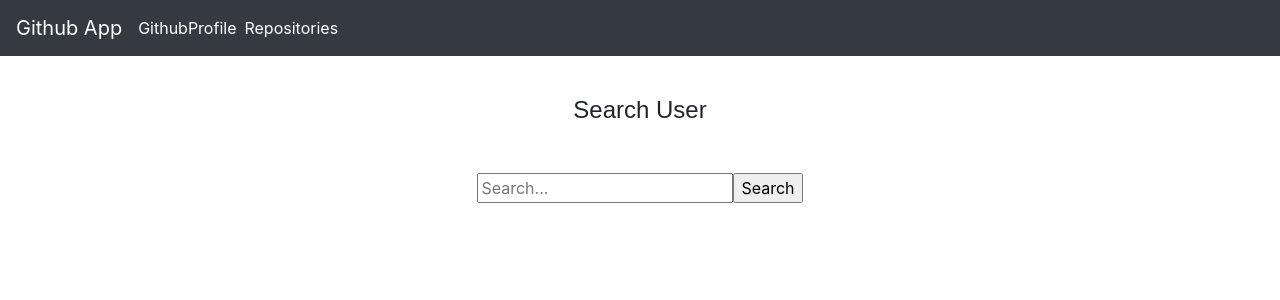
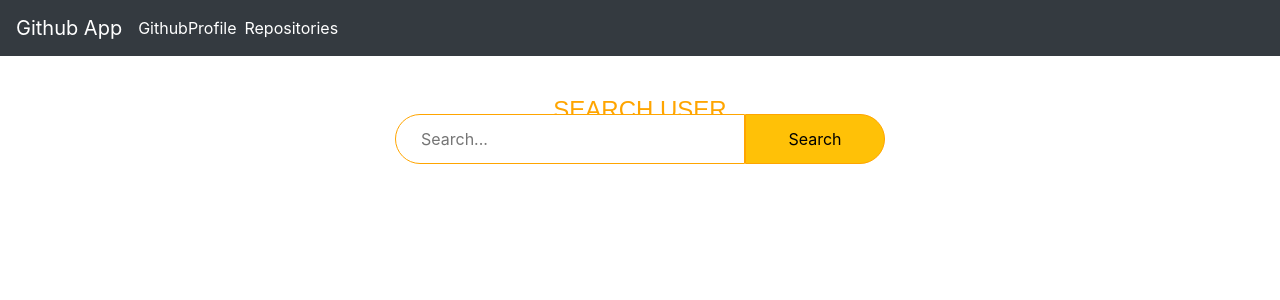
Before and after one commit to IreneMercy/Github, an Angular app: page / in a window 1280 px wide. Shown: the top 300 px of the page. Built offline with nearby package versions, Linux system fonts and the light colour scheme.

Commit message:
style submit button

```diff
--- a/src/app/search-form/search-form.component.css
+++ b/src/app/search-form/search-form.component.css
@@ -6,4 +6,43 @@ h4{
   margin: 0 0 10px;
   padding: 0;
   font-family: fantasy;
+  color: Orange;
+  text-transform: uppercase;
 }
+.box{
+  position: absolute;
+  top: 50%;
+  left: 50%;
+  width: 500px;
+
+  transform: translate(-50%, -50%);
+}
+input{
+  position: relative;
+  display: inline-block;
+  font-size:16px;
+  border-radius: 25px, 0,  0, 25px;
+  transition: .5s;
+
+}
+.text{
+  border-radius:25px 0 0 25px;
+  background: #fff;
+  width:350px;
+  height: 50px;
+  border: 1px solid Orange;
+  padding: 0 25px;
+  outline: none;
+}
+.submit{
+  position: relative;
+  border-radius:0 25px  25px 0;
+  width: 140px;
+  height: 50px;
+  border: 1px solid Orange;
+  outline: none;
+  background: #ffc107;
+
+
+
+}
--- a/src/app/search-form/search-form.component.html
+++ b/src/app/search-form/search-form.component.html
@@ -11,8 +11,8 @@
           <h4 class="mt-5">Search User</h4>
           <div class="box mt-5">
             <form>
-              <input type="text" name="search" placeholder="Search...">
-              <input type="submit" name="submit" value="Search">
+              <input class="text" type="text" name="search" placeholder="Search...">
+              <input class=" submit" type="submit" name="submit" value="Search">
             </form>
           </div>
         </div>
```
